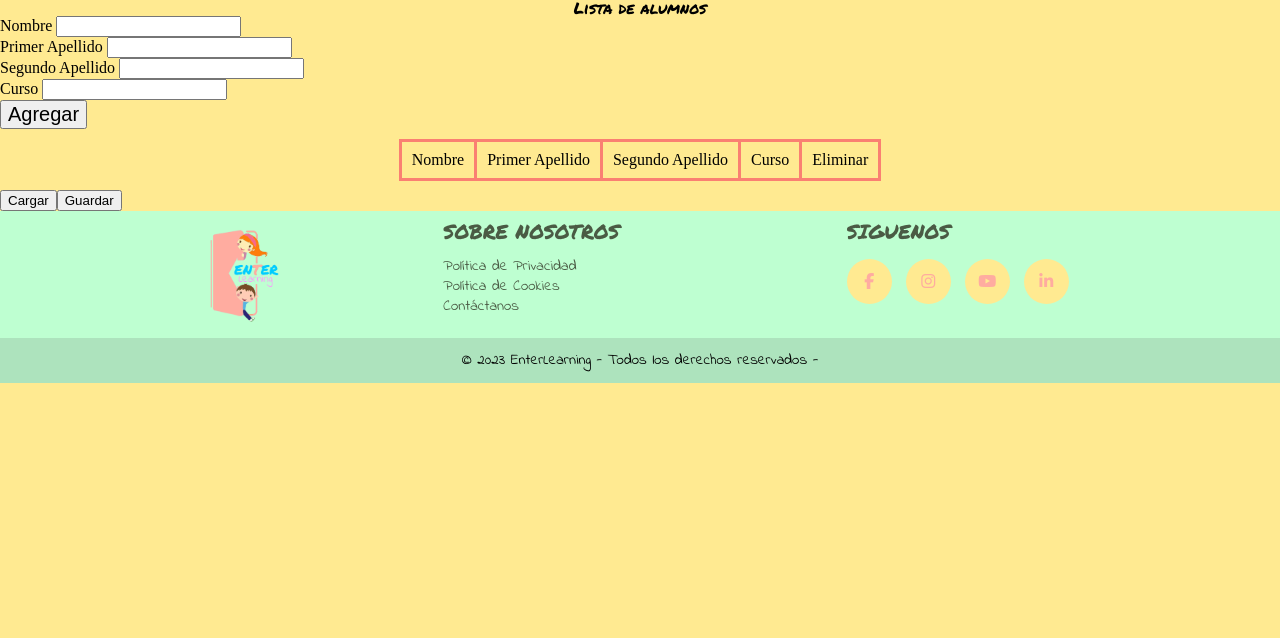
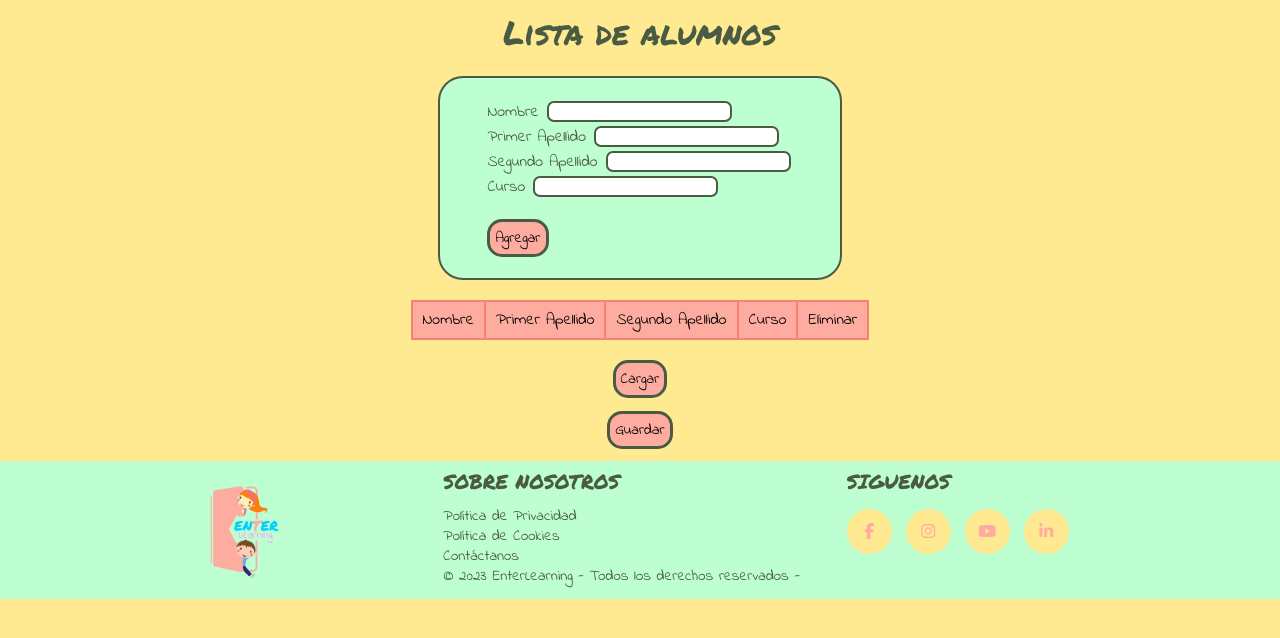
Before and after one commit to MargaritaAlvarezGonz/formulario-colegio, a plain HTML site: page index.html in a window 1280 px wide. Drawn offline with Linux system fonts and the light colour scheme.

Commit message:
added new commit

```diff
--- a/Css/style.css
+++ b/Css/style.css
@@ -8,6 +8,16 @@
     src: url(/Fuentes/PermanentMarker.ttf);
 }
 
+/* .grid-container{
+    background-image: ;
+    display: grid;
+    height: auto;
+    width: auto;
+    grid-template-columns: auto auto auto auto;
+    grid-template-rows: auto auto auto auto;
+    text-align: center;
+    padding: 1.25rem;
+} */
 
 body {
     background-color: #FFEA91;
@@ -17,29 +27,80 @@ body {
 h1{
     text-align: center;
     font-family: 'Permanent_Marker';
+    font-size: 2.0625rem;
+    padding: .9375rem ;
+    color: #4A5B44;
 
 }
 
-.form-cont {
-    background-color: green;
+.list{
+    color:#4A5B44;
+    font-family:'Indie_Flower';
+    background-color: #BEFFD1;
+    height: 12.5rem;
+    width: 25rem;
+    margin:1% auto;
+    border-radius: 1.5625rem;
+    border: solid .125rem;
+    display: grid;
+    justify-content: center;
+    align-content: center;
+
+}
+input{
+    border-radius: .4375rem;
+    border: solid #4A5B44 .125rem;
+    margin: .125rem;
+    display: flexbox;
+    justify-content: end;
 
 }
 
 #bt-agregar{
-    font-size: 20px;
+    font-size: .9375rem;
+    padding: 5px;
+    margin-top: 1.25rem;
+    text-align: center;
+    background-color: #FFACA0;
+    font-family: 'Indie_Flower';
+    border-radius: .9375rem;
+    border: solid #4A5B44;
 }
 
-th,
-td {
-    border: solid salmon 3px;
+th {
+    border: solid salmon .125rem;
     padding: 10px;
     text-align: center;
+    background-color: #FFACA0;
+    font-family: 'Indie_Flower';
 }
 
-.tableFormat table {
-    margin: 10px auto
+.tableFormat table,
+td {
+    margin: 1.25rem auto;
+    border: solid salmon 2px;
+    text-align: center;
+    background-color: #BEFFD1;
+    font-family: 'Indie_Flower';
 
 }
+
+#bt-Cargar{
+    font-size: .9375rem;
+    padding: 5px;
+    margin-top: 1.25rem;
+    text-align: center;
+    background-color: #FFACA0;
+    font-family: 'Indie_Flower';
+    border-radius: .9375rem;
+    border: solid #4A5B44;
+    margin: 1% auto;
+    display: grid;
+    justify-content: center;
+    align-content: center;
+}
+
+
 
 /*Pie de pagina*/
 .pie-pagina{
@@ -112,7 +173,7 @@ td {
     font-size: 15px;
 }
 
-@media screen and (max-width: 800px) {
+@media screen and (max-width: 600px) {
     .pie-pagina .grupo-1{
         width: 90%;
         grid-template-columns: repeat(3, 1fr);
--- a/index.html
+++ b/index.html
@@ -13,9 +13,10 @@
 
 </head>
 <body>
+  <div class="grid-container">
    <div><h1>Lista de alumnos</hi></div>
 
-    <form id="listForm">
+    <form class="list" id="listForm">
         <div class="formField">
           <label for="typeName">Nombre</label>
           <input id="typeName" name="typeName">
@@ -49,7 +50,9 @@
             </tr>
         </table>
     </div>
-    <div><button id="bt-Cargar">Cargar</button><button id="bt-Cargar">Guardar</button></div>
+
+  </div>
+  <div><button id="bt-Cargar">Cargar</button><button id="bt-Cargar">Guardar</button></div>
 
     <footer class="pie-pagina">
       <div class="grupo-1">
@@ -62,7 +65,7 @@
         </div>
         <div class="box">
           <h2>SOBRE NOSOTROS</h2>
-          <p>Política de Privacidad</p><p>Política de Cookies</p><p>Contáctanos</p>
+          <p>Política de Privacidad</p><p>Política de Cookies</p><p>Contáctanos</p><p>&copy; 2023 <strong>EnterLearning</strong> - Todos los derechos reservados - </p>
 
         </div>
         <div class="box">
@@ -75,9 +78,9 @@
           </div>
         </div>
       </div>
-      <div class="grupo-2">
-        <p>&copy; 2023 <strong>EnterLearning</strong> - Todos los derechos reservados - </p>
-      </div>
+
+
+
     </footer>
 
         <script src="/Js/index.js"></script>
```
